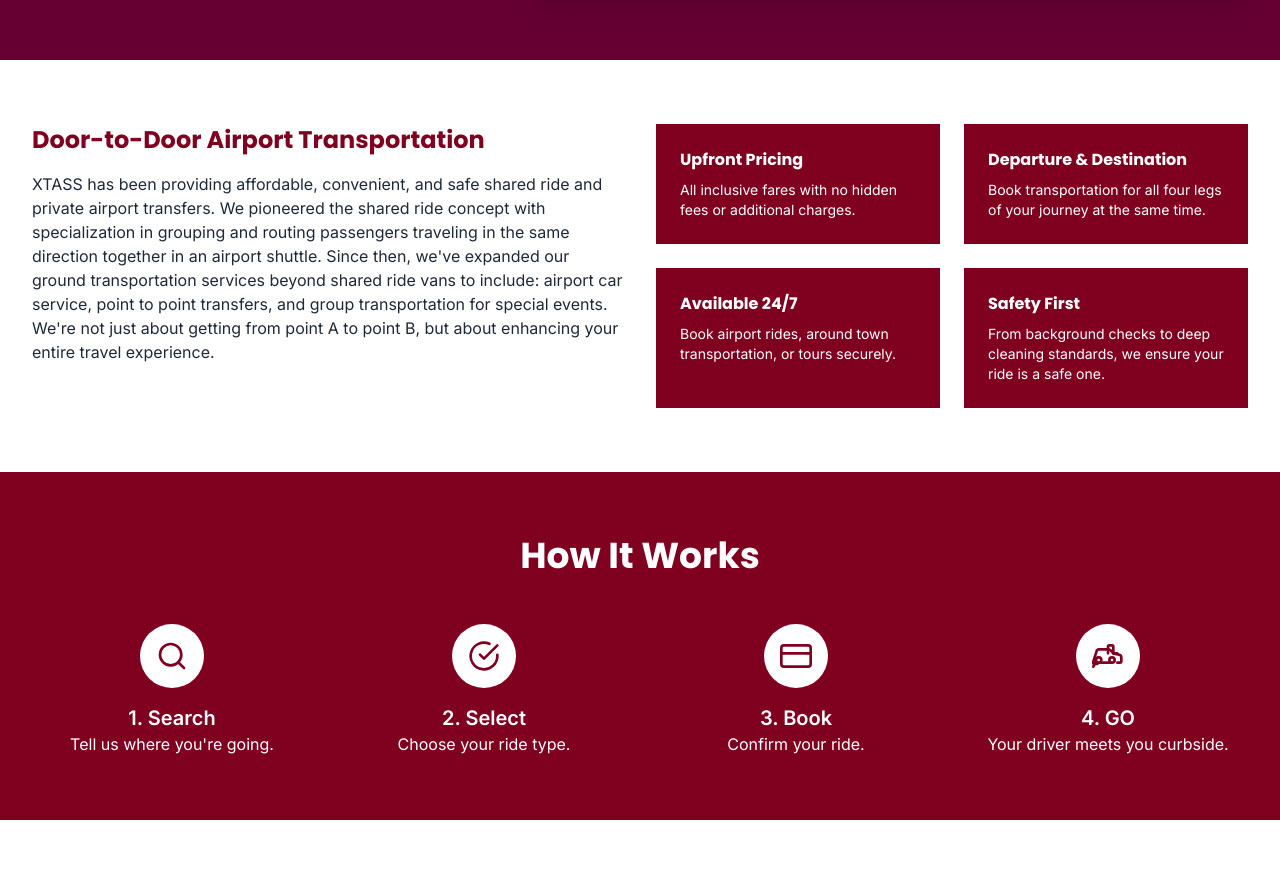
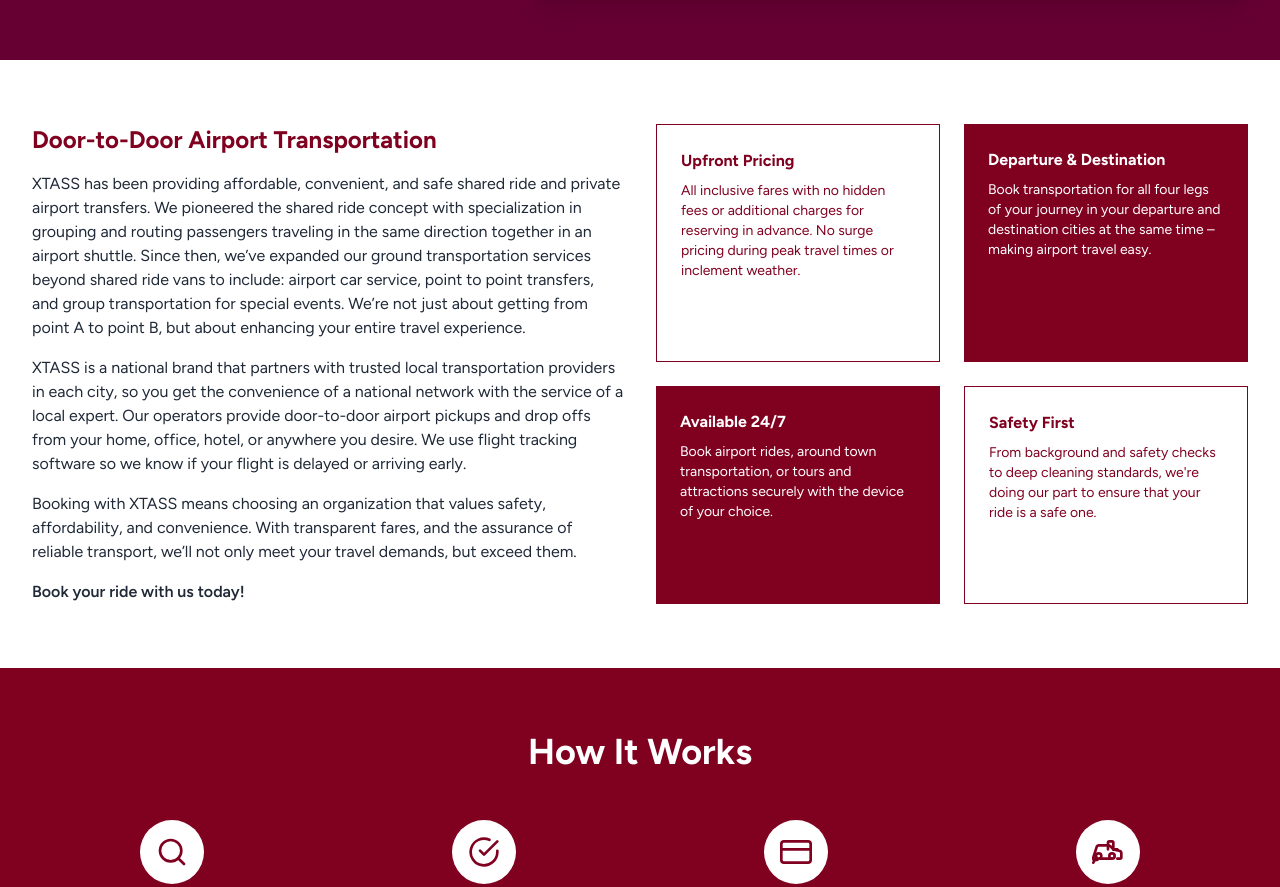
Before and after one commit to macchenry/XTASS-Site-2, a React (Vite) app: page / in a window 1280 px wide. Shown: the part 1900-2787 px from the top of the page. Built offline with nearby package versions, Linux system fonts and the light colour scheme.

Commit message:
feat: Update app font and add descriptive text
Replaced the application font from Inter/Poppins to Figtree for a more modern look. Also, added more descriptive text to the features section to better explain XTASS's services and operational model.

```diff
--- a/App.tsx
+++ b/App.tsx
@@ -236,24 +236,27 @@ const WelcomeScreen: React.FC<WelcomeScreenProps> = ({ onRoleSelect }) => {
           <div className="max-w-7xl mx-auto px-4 sm:px-6 lg:px-8 grid grid-cols-1 md:grid-cols-2 gap-8">
             <div>
               <h3 className="text-2xl font-display font-bold text-primary">Door-to-Door Airport Transportation</h3>
-              <p className="mt-4">XTASS has been providing affordable, convenient, and safe shared ride and private airport transfers. We pioneered the shared ride concept with specialization in grouping and routing passengers traveling in the same direction together in an airport shuttle. Since then, we've expanded our ground transportation services beyond shared ride vans to include: airport car service, point to point transfers, and group transportation for special events. We're not just about getting from point A to point B, but about enhancing your entire travel experience.</p>
+              <p className="mt-4">XTASS has been providing affordable, convenient, and safe shared ride and private airport transfers. We pioneered the shared ride concept with specialization in grouping and routing passengers traveling in the same direction together in an airport shuttle. Since then, we’ve expanded our ground transportation services beyond shared ride vans to include: airport car service, point to point transfers, and group transportation for special events. We’re not just about getting from point A to point B, but about enhancing your entire travel experience.</p>
+              <p className="mt-4">XTASS is a national brand that partners with trusted local transportation providers in each city, so you get the convenience of a national network with the service of a local expert. Our operators provide door-to-door airport pickups and drop offs from your home, office, hotel, or anywhere you desire. We use flight tracking software so we know if your flight is delayed or arriving early.</p>
+              <p className="mt-4">Booking with XTASS means choosing an organization that values safety, affordability, and convenience. With transparent fares, and the assurance of reliable transport, we’ll not only meet your travel demands, but exceed them.</p>
+              <p className="mt-4 font-semibold">Book your ride with us today!</p>
             </div>
             <div className="grid grid-cols-1 sm:grid-cols-2 gap-6">
-              <div className="bg-primary text-white p-6">
+              <div className="bg-white text-primary p-6 border border-primary">
                 <h4 className="font-bold font-display">Upfront Pricing</h4>
-                <p className="mt-2 text-sm">All inclusive fares with no hidden fees or additional charges.</p>
+                <p className="mt-2 text-sm">All inclusive fares with no hidden fees or additional charges for reserving in advance. No surge pricing during peak travel times or inclement weather.</p>
               </div>
               <div className="bg-primary text-white p-6">
                 <h4 className="font-bold font-display">Departure & Destination</h4>
-                <p className="mt-2 text-sm">Book transportation for all four legs of your journey at the same time.</p>
+                <p className="mt-2 text-sm">Book transportation for all four legs of your journey in your departure and destination cities at the same time – making airport travel easy.</p>
               </div>
               <div className="bg-primary text-white p-6">
                 <h4 className="font-bold font-display">Available 24/7</h4>
-                <p className="mt-2 text-sm">Book airport rides, around town transportation, or tours securely.</p>
+                <p className="mt-2 text-sm">Book airport rides, around town transportation, or tours and attractions securely with the device of your choice.</p>
               </div>
-              <div className="bg-primary text-white p-6">
+              <div className="bg-white text-primary p-6 border border-primary">
                 <h4 className="font-bold font-display">Safety First</h4>
-                <p className="mt-2 text-sm">From background checks to deep cleaning standards, we ensure your ride is a safe one.</p>
+                <p className="mt-2 text-sm">From background and safety checks to deep cleaning standards, we're doing our part to ensure that your ride is a safe one.</p>
               </div>
             </div>
           </div>
--- a/index.html
+++ b/index.html
@@ -1,4 +1,3 @@
-
 <!DOCTYPE html>
 <html lang="en">
   <head>
@@ -9,14 +8,14 @@
     <script src="https://cdn.tailwindcss.com"></script>
     <link rel="preconnect" href="https://fonts.googleapis.com">
     <link rel="preconnect" href="https://fonts.gstatic.com" crossorigin>
-    <link href="https://fonts.googleapis.com/css2?family=Inter:wght@400;500;600&family=Poppins:wght@500;600;700&display=swap" rel="stylesheet">
+    <link href="https://fonts.googleapis.com/css2?family=Figtree:wght@400;500;600;700&display=swap" rel="stylesheet">
     <script>
       tailwind.config = {
         theme: {
           extend: {
             fontFamily: {
-              sans: ['Inter', 'sans-serif'],
-              display: ['Poppins', 'sans-serif'],
+              sans: ['Figtree', 'sans-serif'],
+              display: ['Figtree', 'sans-serif'],
             },
             colors: {
               primary: '#800020',
```
